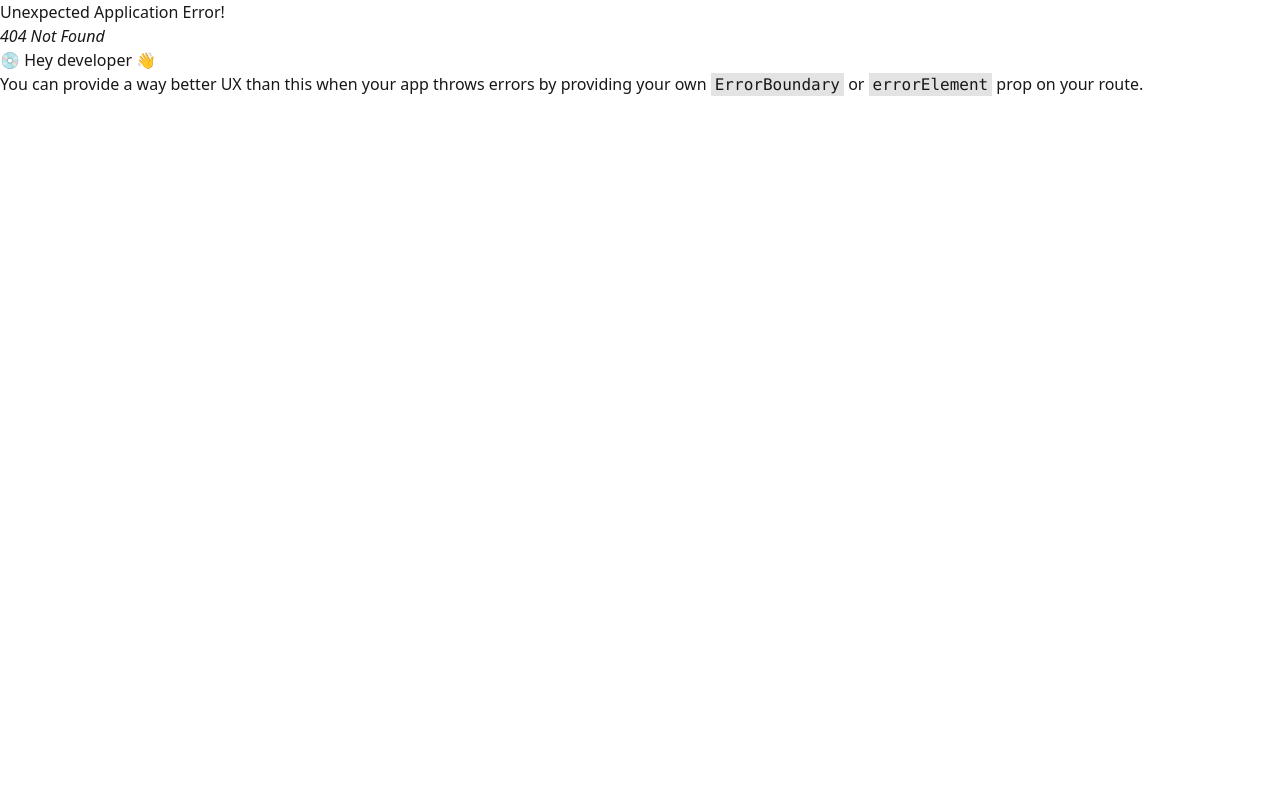
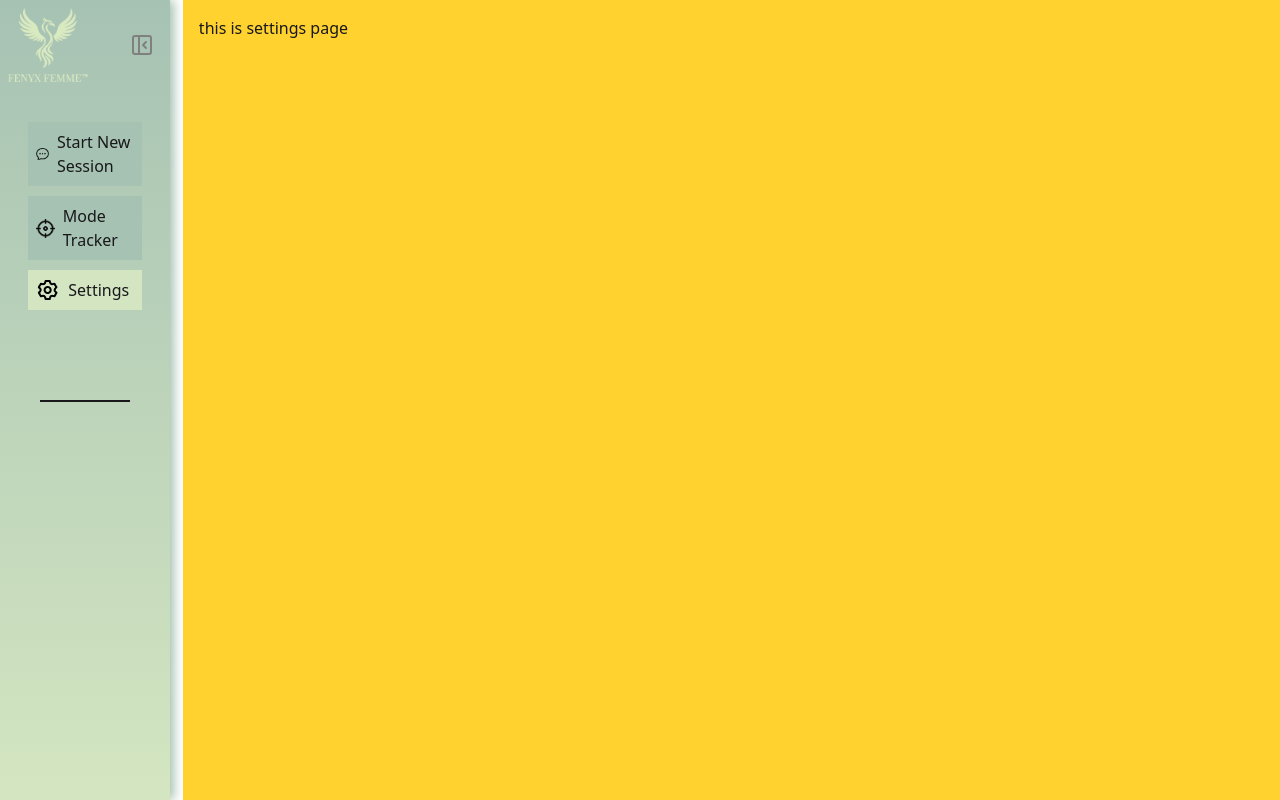
Before and after one commit to FaisalHasanEmon/female-healthcare, a React (Vite) app in the folder front-end/: page /dashboard/settings in a window 1280 px wide. Before the commit this address had no page. Built offline with nearby package versions, Linux system fonts and the light colour scheme; a web font is replaced by a local one.

Commit message:
active buttons of user dashboard section completed

```diff
--- a/front-end/src/layout/user-dashboard-layout/UserDashboard.jsx
+++ b/front-end/src/layout/user-dashboard-layout/UserDashboard.jsx
@@ -1,23 +1,17 @@
 import React, { useState } from "react";
 import { FaPowerOff } from "react-icons/fa";
 import { LuPanelLeftClose, LuPanelLeftOpen } from "react-icons/lu";
-import { NavLink } from "react-router-dom";
+import { NavLink, Outlet } from "react-router-dom";
 
 const UserDashboard = () => {
   // Drawer state management
   const [drawer, setDrawer] = useState(true);
-
-  // Active Button Color State management
-  const [active, setActive] = useState(false);
 
   //   Drawer handler function
   const handleDrawer = () => {
     setDrawer(!drawer);
   };
 
-  const handleActiveButton = () => {
-    setActive(!active);
-  };
   const NavButtonsStyle = {
     display: "flex",
     justifyItems: "center",
@@ -30,13 +24,13 @@ const UserDashboard = () => {
   const navigateLinks = (
     <>
       {/* 1. Chatting Section */}
-      <li className="text-black " onClick={handleActiveButton}>
+      <li>
         <NavLink
-          to="#"
-          style={NavButtonsStyle}
+          to="/dashboard/new-session"
           className={({ isActive }) =>
             isActive ? "bg-brandSecondary" : "bg-brandPrimary"
           }
+          style={NavButtonsStyle}
         >
           <figure>
             <img
@@ -49,13 +43,13 @@ const UserDashboard = () => {
       </li>
 
       {/* 2. Mode Tracker */}
-      <li className="text-black  ">
+      <li>
         <NavLink
-          to="#"
+          to="/dashboard/mode-tracker"
+          className={({ isActive }) =>
+            isActive ? "bg-brandSecondary" : "bg-brandPrimary"
+          }
           style={NavButtonsStyle}
-          className={({ isActive }) =>
-            isActive ? "bg-brandPrimary" : "bg-brandSecondary"
-          }
         >
           <figure>
             <img
@@ -66,15 +60,15 @@ const UserDashboard = () => {
           <p>Mode Tracker</p>
         </NavLink>
       </li>
+      {/* 3. Settings */}
       <li>
-        <NavLink className="dropdown dropdown-hover w-full">
-          <div
-            tabIndex={0}
-            role="button"
+        <div>
+          <NavLink
+            to="/dashboard/settings"
+            className={({ isActive }) =>
+              isActive ? "bg-brandSecondary" : "bg-brandPrimary"
+            }
             style={NavButtonsStyle}
-            className={({ isActive }) =>
-              isActive ? "bg-brandPrimary" : "bg-brandSecondary"
-            }
           >
             <figure>
               <img
@@ -83,18 +77,8 @@ const UserDashboard = () => {
               />
             </figure>
             <p>Settings</p>
-          </div>
-          <ul
-            tabIndex={0}
-            className="dropdown-content menu bg-base-100 rounded-box z-1 w-36 p-0 shadow-sm"
-          >
-            <li>
-              <button className="flex justify-center items-center">
-                <FaPowerOff /> Logout
-              </button>
-            </li>
-          </ul>
-        </NavLink>
+          </NavLink>
+        </div>
       </li>
     </>
   );
@@ -159,7 +143,9 @@ const UserDashboard = () => {
         <div
           className={`transition-all duration-300 ease-in-out w-full bg-amber-300`}
         >
-          <div className="p-4">Main Content</div>
+          <div className="p-4">
+            <Outlet></Outlet>
+          </div>
         </div>
       </div>
     </section>
--- a/front-end/src/pages/fenyx-library/FenyxLibrary.jsx
+++ b/front-end/src/pages/fenyx-library/FenyxLibrary.jsx
@@ -67,7 +67,7 @@ const FenyxLibrary = () => {
   // ];
 
   return (
-    <section className="h-full ">
+    <section className="h-full">
       <SmartHealth></SmartHealth>
     </section>
     // <div className="container mx-auto px-5 mb-[100px]  mt-36">
--- /dev/null
+++ b/front-end/src/pages/user-dashboard-pages/ModeTracker/ModeTracker.jsx
@@ -0,0 +1,7 @@
+import React from "react";
+
+const ModeTracker = () => {
+  return <div>this is mode tracker page</div>;
+};
+
+export default ModeTracker;
--- /dev/null
+++ b/front-end/src/pages/user-dashboard-pages/Settings/Settings.jsx
@@ -0,0 +1,7 @@
+import React from "react";
+
+const Settings = () => {
+  return <div>this is settings page</div>;
+};
+
+export default Settings;
--- /dev/null
+++ b/front-end/src/pages/user-dashboard-pages/StartNewSession/StartNewSession.jsx
@@ -0,0 +1,7 @@
+import React from "react";
+
+const StartNewSession = () => {
+  return <div>this is start new session page</div>;
+};
+
+export default StartNewSession;
```
Also changed, not shown: front-end/src/routes/Routes.jsx (+12 -1 lines).
